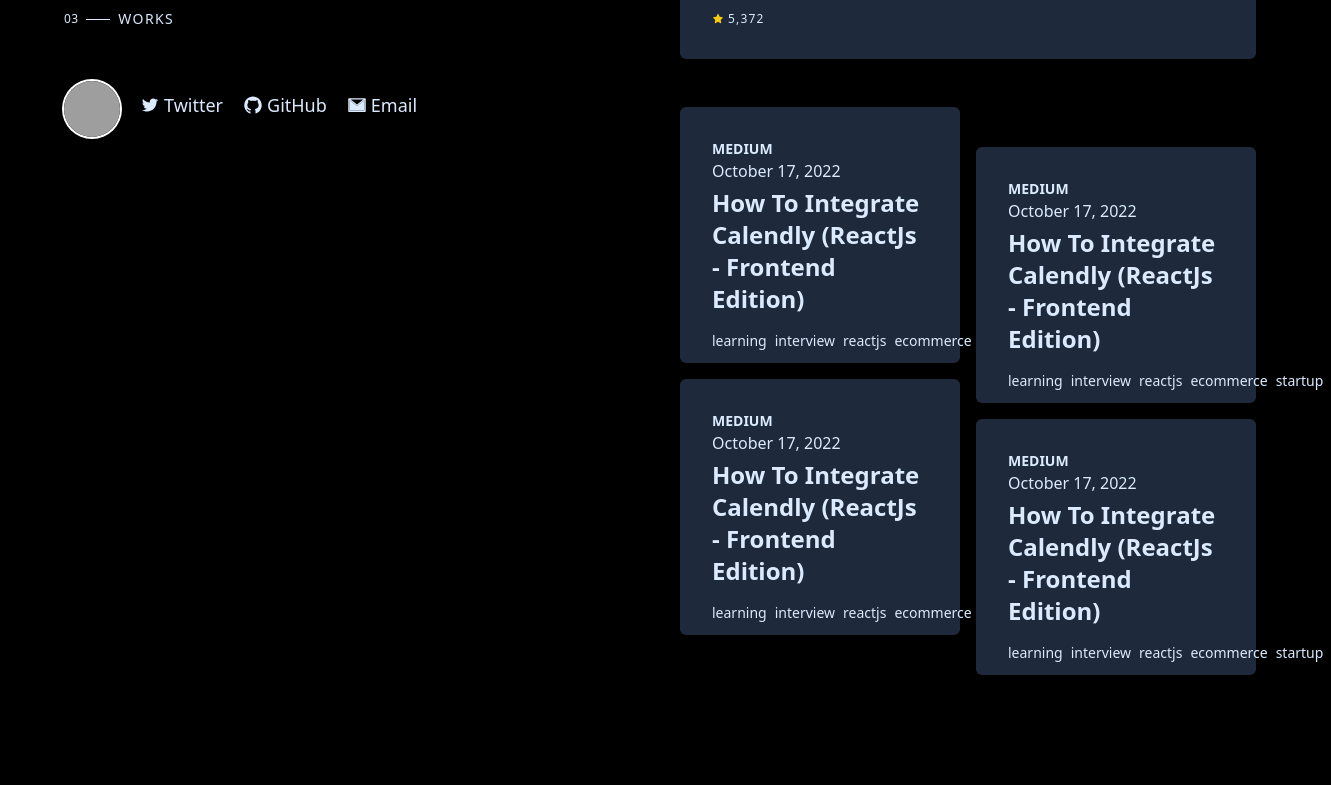
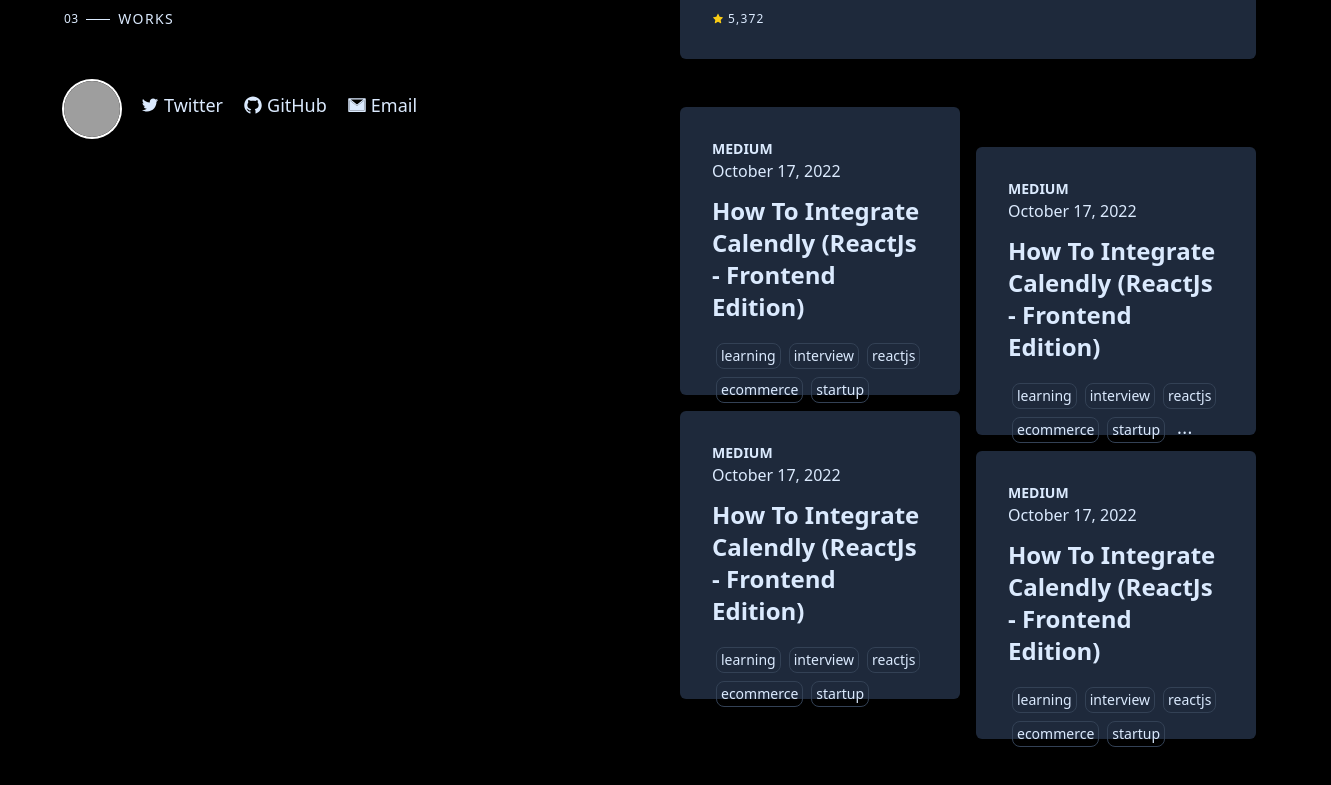
Before and after one commit to lappang-cheung/dribbble-portfolio-2022-simple, a Next.js app: page / in a window 1280 px wide. Shown: the part 549-1334 px from the top of the page, 1331 px wide, since content can reach past the window. Built offline with nearby package versions, Linux system fonts and the light colour scheme; grey boxes are pictures that could not be loaded.

Commit message:
Adjust card styles

```diff
--- a/components/Cards/Card/BlogCard.js
+++ b/components/Cards/Card/BlogCard.js
@@ -4,21 +4,27 @@
 const BlogCard = ({ item, index }) => {
 	return (
 		<a href={item.link} key={item.title + uuidv4()}>
-			<article className={`md:max-w-[22rem] md:max-h-[16rem] bg-gray-100 p-8 rounded-md dark:bg-slate-800 ` +
+			<article className={`md:max-w-[22rem] md:max-h-[18rem] bg-gray-100 p-8 rounded-md dark:bg-slate-800 ` +
 				`hover:z-10 hover:scale-90 hover:dark:bg-slate-900 transition hover:ease-in delay-200 ` +
 				`${index === 1 ? 'md:mt-10' : ((index % 2 === 0 && index !==0) ? 'md:-mt-10' : '')}`}
 			         key={item.title + uuidv4()}>
 				<h3 className="uppercase text-sm font-bold">{item.type}</h3>
-				<h6>{item.date}</h6>
+				<h6 className="mb-2">{item.date}</h6>
 				<h1 className="font-semibold text-2xl py-1">{item.title}</h1>
-				<ul className="flex flex-row text-sm my-3">
+				<ul className="flex flex-row text-sm my-3 flex-wrap">
 					{
-						item.categories.map(category => {
-							return <li className="pr-2 border-b-blue-200 rounded"
+						item.categories.slice(0,5).map(category => {
+							return <li className="m-1 border rounded-lg px-1 py-0.5 border-slate-700"
 							           key={item.category + uuidv4()}>
 								{category}
 							</li>
 						})
+					}
+					{
+						item.categories.length > 5 &&
+						<li className="tracking-wide text-lg ml-2">
+							...
+						</li>
 					}
 				</ul>
 			</article>
--- a/components/Cards/Cards.js
+++ b/components/Cards/Cards.js
@@ -70,7 +70,7 @@
 			type: 'medium',
 			date: 'October 17, 2022',
 			title: 'How To Integrate Calendly (ReactJs - Frontend Edition)',
-			categories: ["learning", "interview", "reactjs", "ecommerce", "startup"],
+			categories: ["learning", "interview", "reactjs", "ecommerce", "startup", "learning", "interview", "reactjs", "ecommerce", "startup"],
 			link: '#'
 		},
 		{
```
